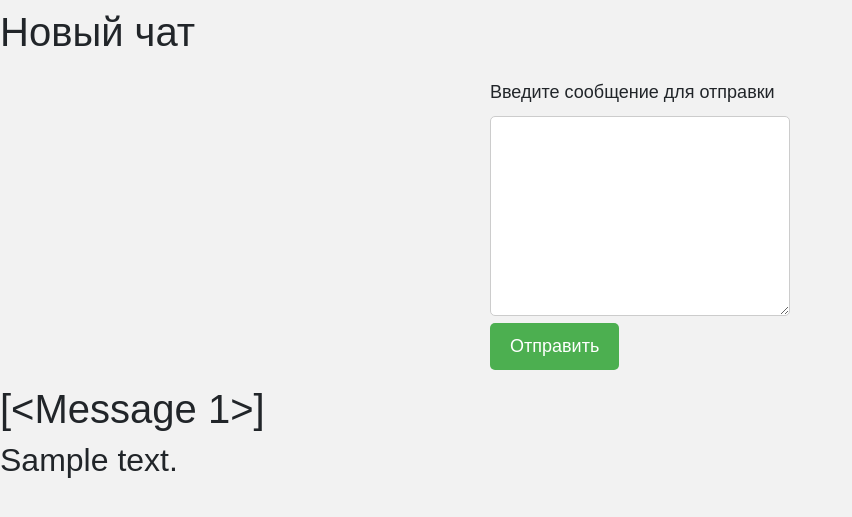
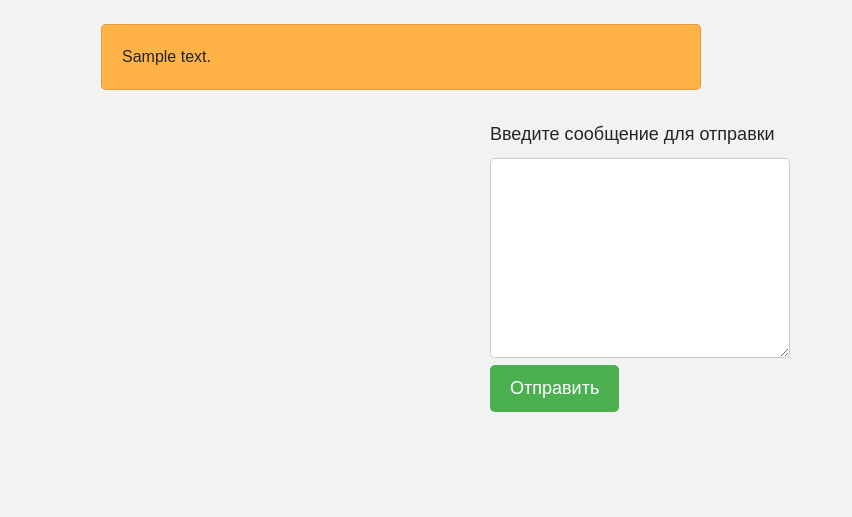
Before and after one commit to Cagey7/chatter, a Flask app: template app/templates/chat.html in a window 1280 px wide. Shown: the part 62-579 px from the top of the page, without its empty margins (0-852 px from the left). Run offline with Flask 3, Linux system fonts and the light colour scheme; the template is opened without the code that fills it: values that come from a table or form of the project are taken from there, others are empty; tables that the repository leaves empty hold one stand-in row (values such as "Sample post"); some libraries are stand-ins or nearby versions.

Commit message:
Added test chat layout

```diff
--- a/app/templates/chat.html
+++ b/app/templates/chat.html
@@ -7,20 +7,36 @@
 {% block content %}
     {% if no_users %}
         <h1>{{ no_users }}</h1>
-    {% else %}
-        <h1>Новый чат</h1>
     {% endif %}
+
     {% if messages %}
-        <form action="\send_message" method="post" class="custom-form">
-            {{ form.hidden_tag() }}
-            {{ form.msg_text.label(for="message-input")}}
-            {{ form.msg_text(id="message-input")}}
-            <br>
-            {{ form.submit(type="submit", value="Отправить")}}
-        </form>
-        <h1>{{ messages }}</h1>
         {% for message in messages %}
-            <h2>{{ message.text }}</h2>
+            {% if message.sender_id == current_user.id %}
+            <div class="container">
+                <div class="card bg-lightorange rounded-3 m-3 ml-auto text-end">
+                    <div class="card-body">
+                        <p class="card-text">{{ message.text }}</p>
+                    </div>
+                </div>
+            </div>
+            {% else %}
+            <div class="container">
+                <div class="card bg-lightorange rounded-3 m-3">
+                    <div class="card-body">
+                        <p class="card-text">{{ message.text }}</p>
+                    </div>
+                </div>
+            </div>
+            {% endif %}
         {% endfor %}
+        {% if not messages[-1].sender_id == current_user.id %}
+            <form action="\send_message" method="post" class="custom-form">
+                {{ form.hidden_tag() }}
+                {{ form.msg_text.label(for="message-input")}}
+                {{ form.msg_text(id="message-input")}}
+                <br>
+                {{ form.submit(type="submit", value="Отправить")}}
+            </form>
+        {% endif %}
     {% endif %}
 {% endblock %}
```
Also changed, not shown: app/main/views.py (+8 -8 lines), app/templates/index.html (+0 -9 lines).
